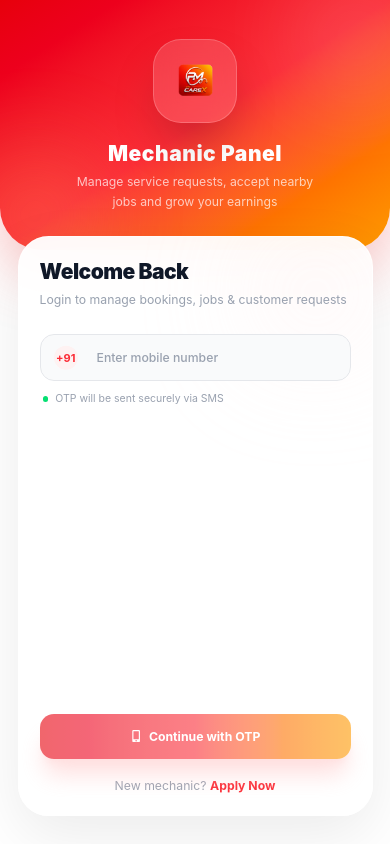
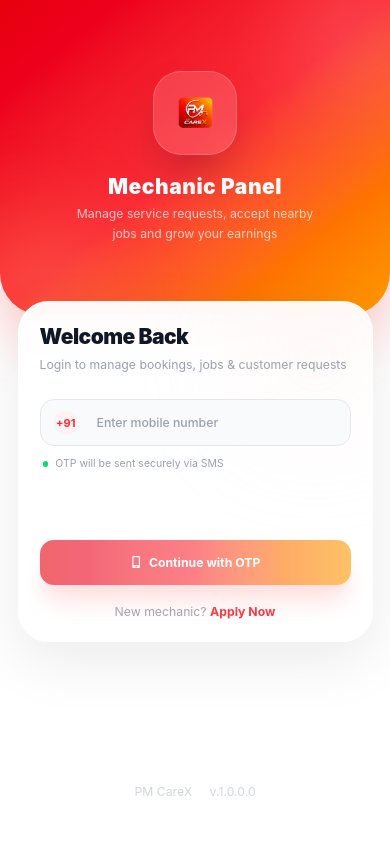
Before and after one commit to PriyanshuM-8/PMS-client-mechanics, a React (Vite) app: page /login in a window 390 px wide. Built offline with nearby package versions, Linux system fonts and the light colour scheme; no server answers.

Commit message:
responsive

```diff
--- a/src/pages/Login.jsx
+++ b/src/pages/Login.jsx
@@ -47,7 +47,7 @@ export default function Login() {
     <div className="min-h-screen bg-white flex flex-col">
 
       {/* ── Hero ── */}
-     <div className="relative h-[250px] bg-gradient-to-br from-red-600 via-red-500 to-amber-500 rounded-b-[3rem] shadow-[0_20px_60px_rgba(239,68,68,0.35)] overflow-hidden">
+     <div className="relative h-90 bg-gradient-to-br from-red-600 via-red-500 to-amber-500 rounded-b-[3rem] shadow-[0_20px_60px_rgba(239,68,68,0.35)] overflow-hidden">
 
         {/* Blur Circle */}
         <div className="absolute -top-10 -right-10 w-40 h-40 bg-white/10 rounded-full blur-2xl" />
@@ -81,7 +81,7 @@ export default function Login() {
       </div>
 
       {/* ── Card ── */}
- <div className="flex-1 px-5 -mt-4 pb-8 flex flex-col">
+ <div className="flex-1 px-5 -mt-4 pb-40 flex flex-col">
   <div className="bg-white/95 backdrop-blur-xl rounded-[2.2rem] shadow-[0_20px_60px_rgba(0,0,0,0.08)] border border-white/60 p-6 flex-1 flex flex-col overflow-hidden">
 
     {/* Top Glow */}
@@ -320,6 +320,10 @@ export default function Login() {
 
   </div>
 </div>
+ <p className="flex gap-5 m-auto pb-12">
+           <span className="text-gray-300 text-sm leading-relaxed">PM CareX</span>
+           <span className="text-gray-300 text-sm leading-relaxed">v.1.0.0.0</span>
+          </p>
     </div>
   )
 }
```
